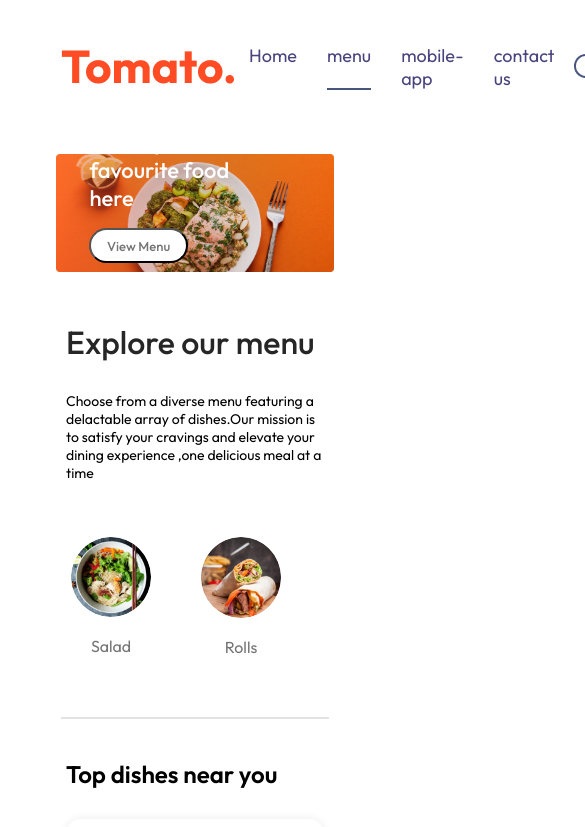
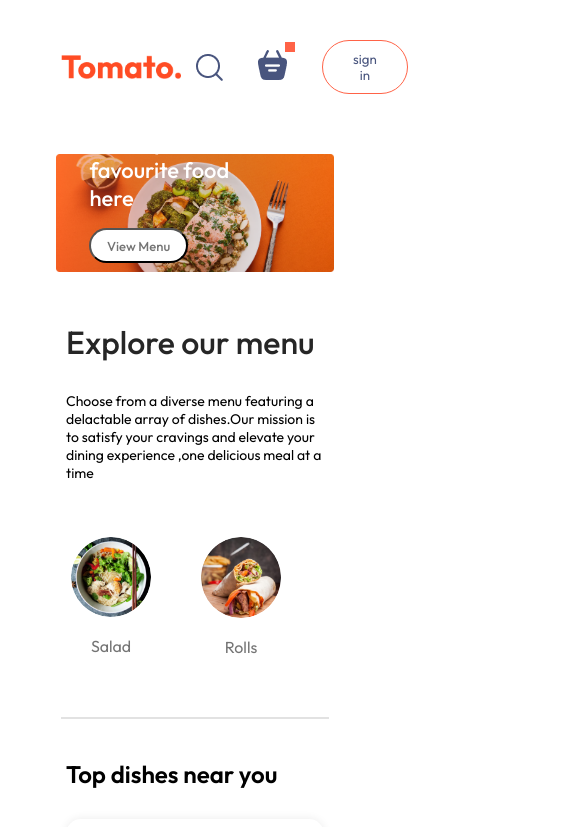
Before and after one commit to SanmuganathanLathusan/yumzy-food-app, a React (Vite) app: page / in a window 390 px wide. Shown: the top 827 px of the page, 585 px wide, since content can reach past the window. Built offline with nearby package versions, Linux system fonts and the light colour scheme.

Commit message:
modified navbar.css file

```diff
--- a/src/Components/Navbar/Navbar.css
+++ b/src/Components/Navbar/Navbar.css
@@ -52,3 +52,28 @@
     right: -8px;
 
 }
+@media (max-width:1050px) {
+.navbar .logo{
+    width: 120px;
+}
+.navbar-menu{
+    gap: 15px;
+    font-size: 16px;
+}
+.navber-right{
+    gap: 20px;
+}
+.navbar-right img{
+   width:20px;
+}
+.navbar-right button{
+    padding: 7px 20px;
+    font-size: 15px;
+}
+
+}
+@media (max-width:750px) {
+    .navbar-menu{
+        display: none;
+    }
+}
```
